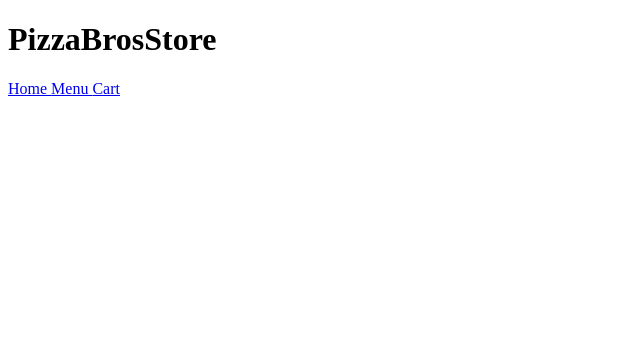
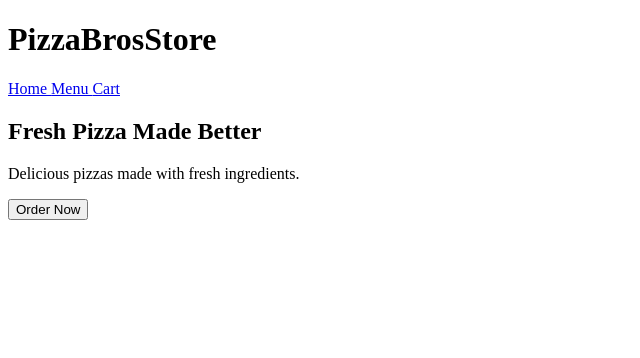
Before and after one commit to zach766/-12-credits--work-website-Assessment, a Python web app: template PizzaBrosStore/templates/index.html in a window 1280 px wide. Shown: the top 358 px of the page, without its empty margins (0-640 px from the left). Run offline with Jinja, Linux system fonts and the light colour scheme; the template is opened without the code that fills it, so the values that code supplies are empty.

Commit message:
Updated index.html by setting up the PizzaBrosStore homepage, adding the website title and navigation menu, connecting the CSS file for styling, and creating the hero section with a short welcome message and an Order Now button that takes users to the menu.

```diff
--- a/PizzaBrosStore/templates/index.html
+++ b/PizzaBrosStore/templates/index.html
@@ -48,3 +48,34 @@ Cart
 
 
 <section class="hero">
+
+
+<h2>
+Fresh Pizza Made Better
+</h2>
+
+
+<p>
+Delicious pizzas made with fresh ingredients.
+</p>
+
+
+
+<a href="/products">
+
+<button>
+Order Now
+</button>
+
+</a>
+
+
+</section>
+
+
+
+
+<section>
+
+
+<h2 class="section-title">
```
Also changed, not shown: 1 other file.
